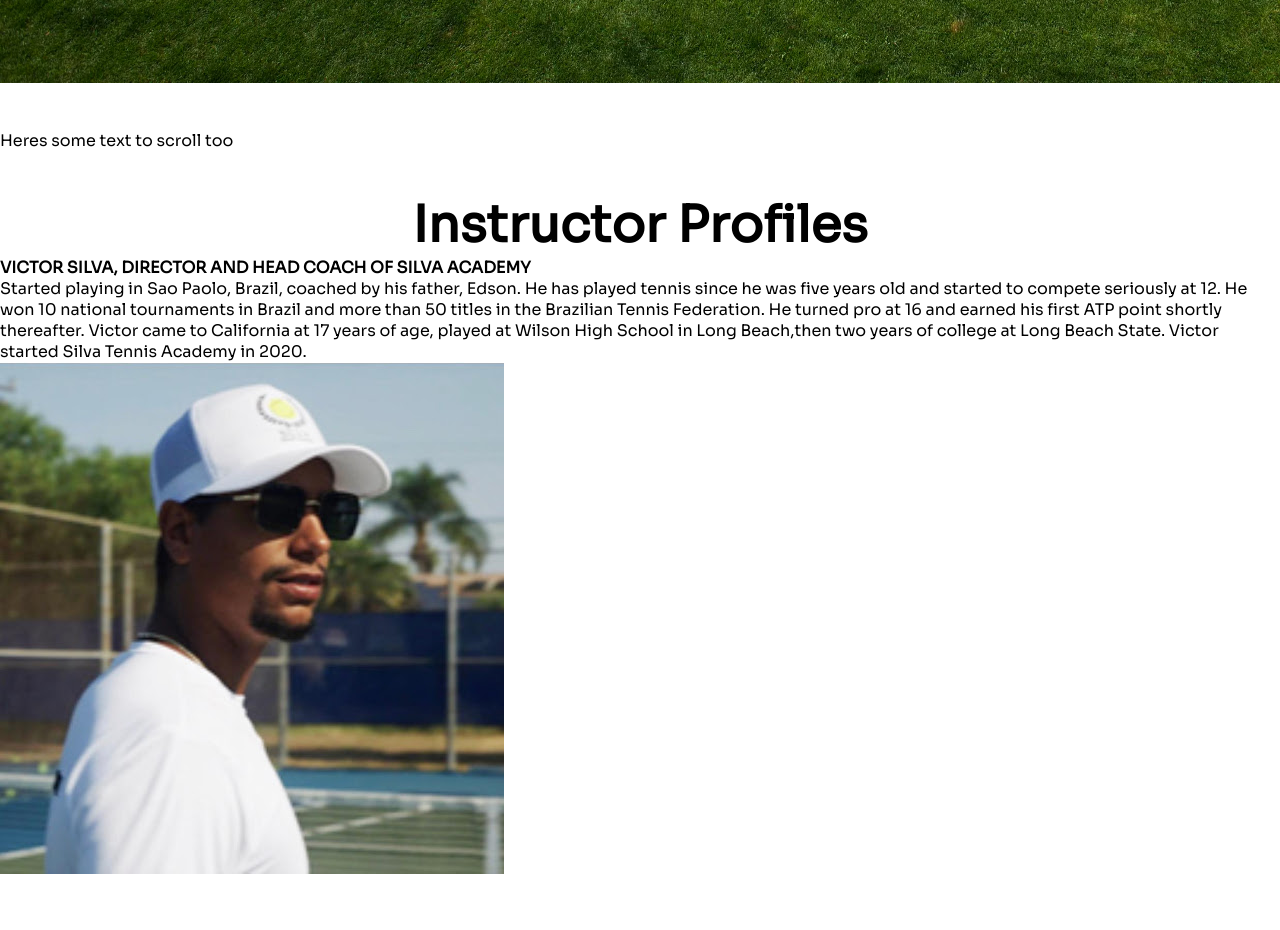
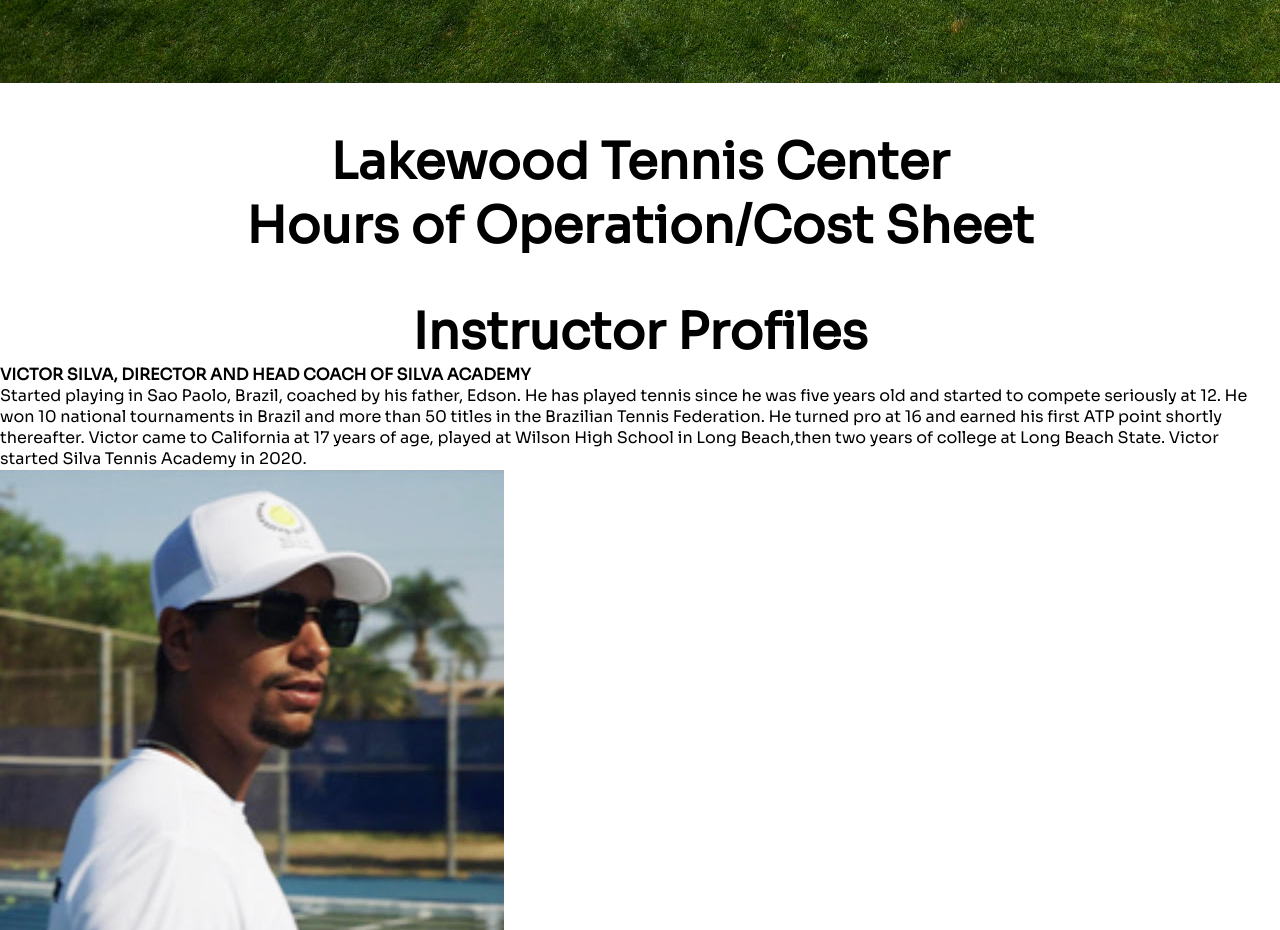
Before and after one commit to lakewoodtennis/Lakewood-Tennis-Project, a React (Create React App) app: page / in a window 1280 px wide. Shown: the part 1380-2310 px from the top of the page. Before the commit the page ends 2259 px from the top, so only its background shows below. Built offline with nearby package versions, Linux system fonts and the light colour scheme.

Commit message:
added comments and hours of operation info

```diff
--- a/src/App.js
+++ b/src/App.js
@@ -39,11 +39,16 @@ function App() {
         <img className="photo"  src={cursedtennis}></img>
       </div>
 
+      {/*Shop info portion*/}
       <br></br><br></br>
-      <p className = "scrollSpot">Heres some text to scroll too</p>
+      <div style={{textAlign: 'center'}}>
+        <h className = "shopInfo" style = {{fontWeight:'bold', fontSize: 50}}>Lakewood Tennis Center</h>
+        <br></br>
+        <h style = {{fontWeight:'bold', fontSize: 50}}>Hours of Operation/Cost Sheet</h>
+      </div>
 
       <br></br><br></br>
-
+       {/*Instructor profiles section*/}
       <div style={{textAlign: 'center'}}>
         <h className = "profiles" style = {{fontWeight:'bold', fontSize: 50}}>Instructor Profiles</h>
       </div>
--- a/src/components/Navbar/index.js
+++ b/src/components/Navbar/index.js
@@ -20,7 +20,7 @@ const Navbar = () => {
         </NavLink>
         <Bars />
         <NavMenu>
-          <Link activeClass = "active" to = "scrollSpot" spy = {true} smooth = {true} offset = {-70} delay = {0} style = {{color:"white"}}>
+          <Link activeClass = "active" to = "shopInfo" spy = {true} smooth = {true} offset = {-70} delay = {0} style = {{color:"white"}}>
             Information
           </Link>
           <NavLink to='/reservation' activeStyle>
@@ -32,7 +32,7 @@ const Navbar = () => {
           <NavLink to='/singles' activeStyle>
             Singles Ladder
           </NavLink>
-          <Link activeClass = "active" to = "scrollSpot" spy = {true} smooth = {true} offset = {-70} delay = {0} style = {{color:"white"}}>
+          <Link activeClass = "active" to = "profiles" spy = {true} smooth = {true} offset = {-70} delay = {0} style = {{color:"white"}}>
             About Us
           </Link>
         </NavMenu>
```
